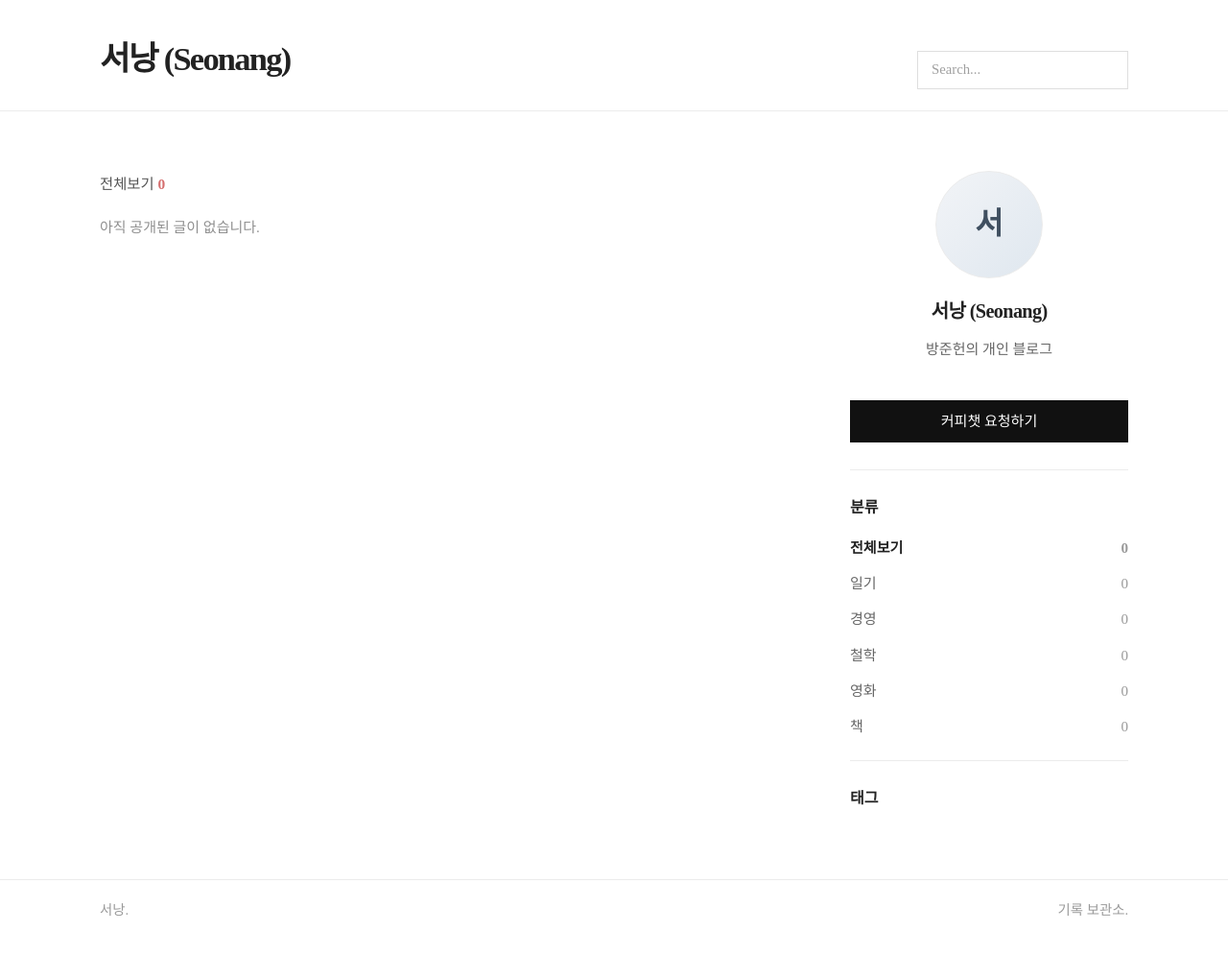
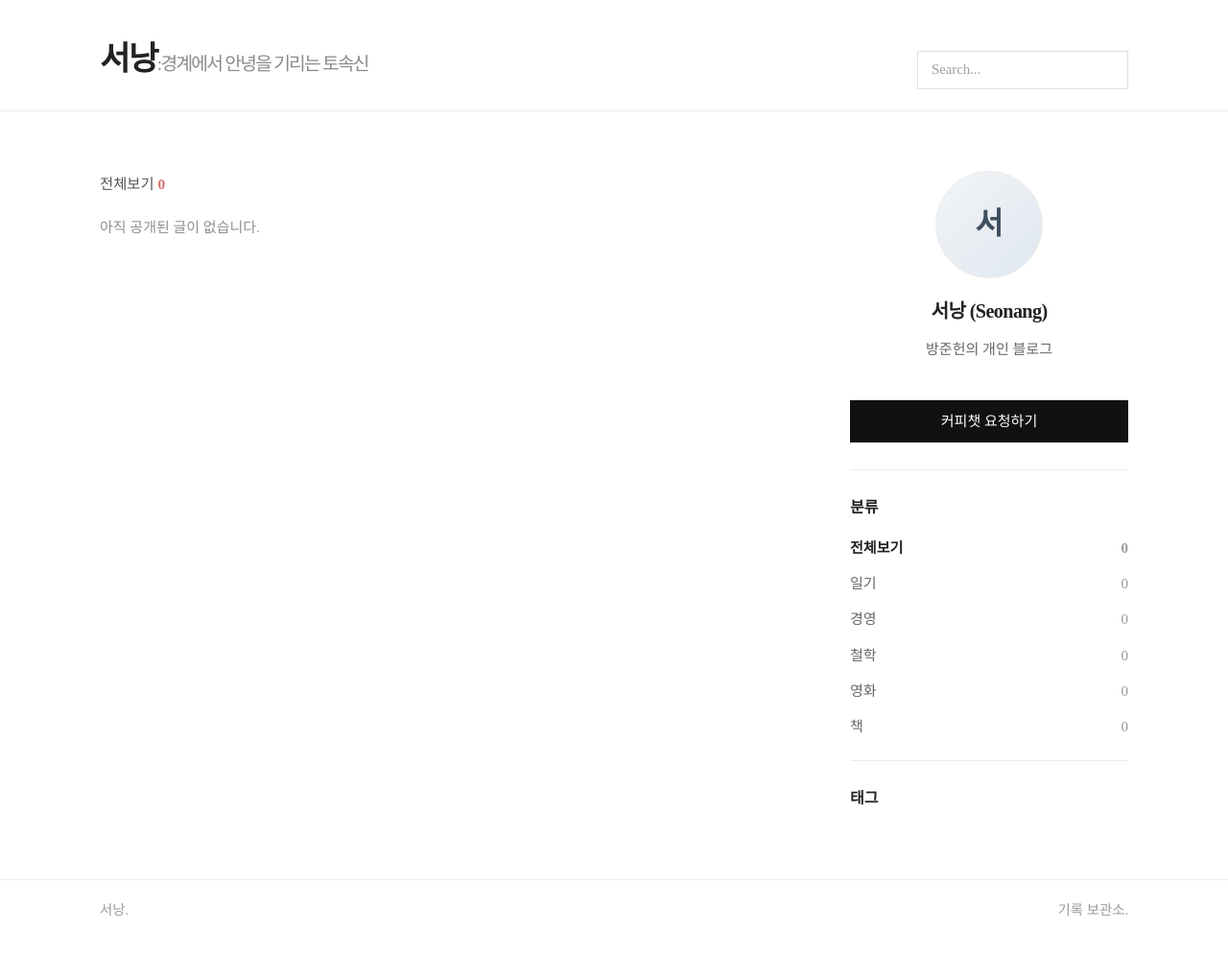
Before and after one commit to seonang/seonang.github.io, a Jekyll site: the page built from index.html, in a window 1280 px wide. Shown: the whole page at 96% size. Built offline with Jekyll 4.4.1, drawn with Linux system fonts in a browser that asks for light colours; some web fonts are replaced.

Commit message:
Update site-header.html

```diff
--- a/_includes/site-header.html
+++ b/_includes/site-header.html
@@ -1,6 +1,6 @@
 <header class="site-header">
   <div class="site-header-inner">
-    <a href="{{ '/' | relative_url }}" class="site-brand">서낭 (Seonang)<span></span></a>
+    <a href="{{ '/' | relative_url }}" class="site-brand">서낭<span>:경계에서 안녕을 기리는 토속신</span></a>
 
     <form class="header-search" action="{{ '/search/' | relative_url }}" method="get">
       <input
```
